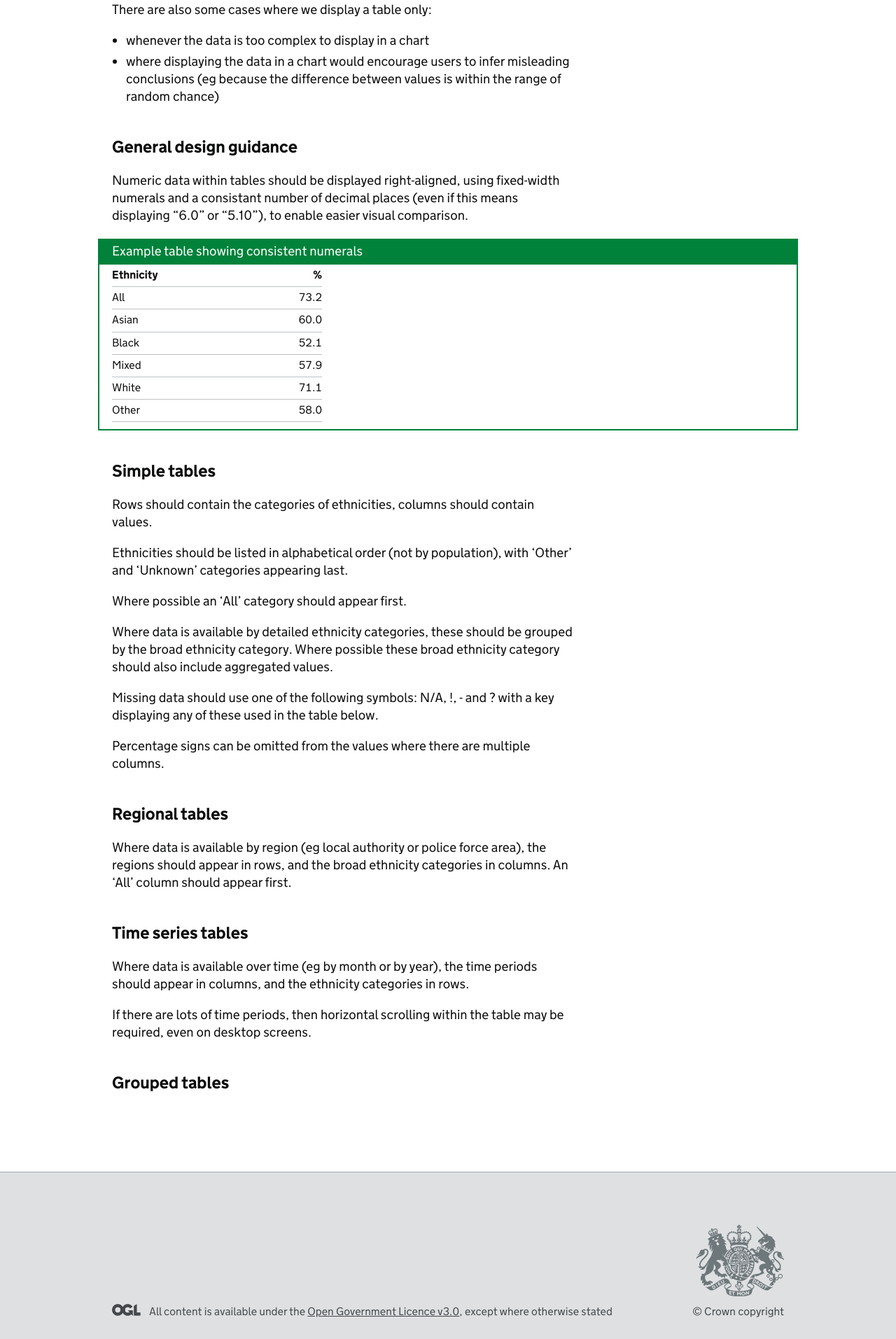
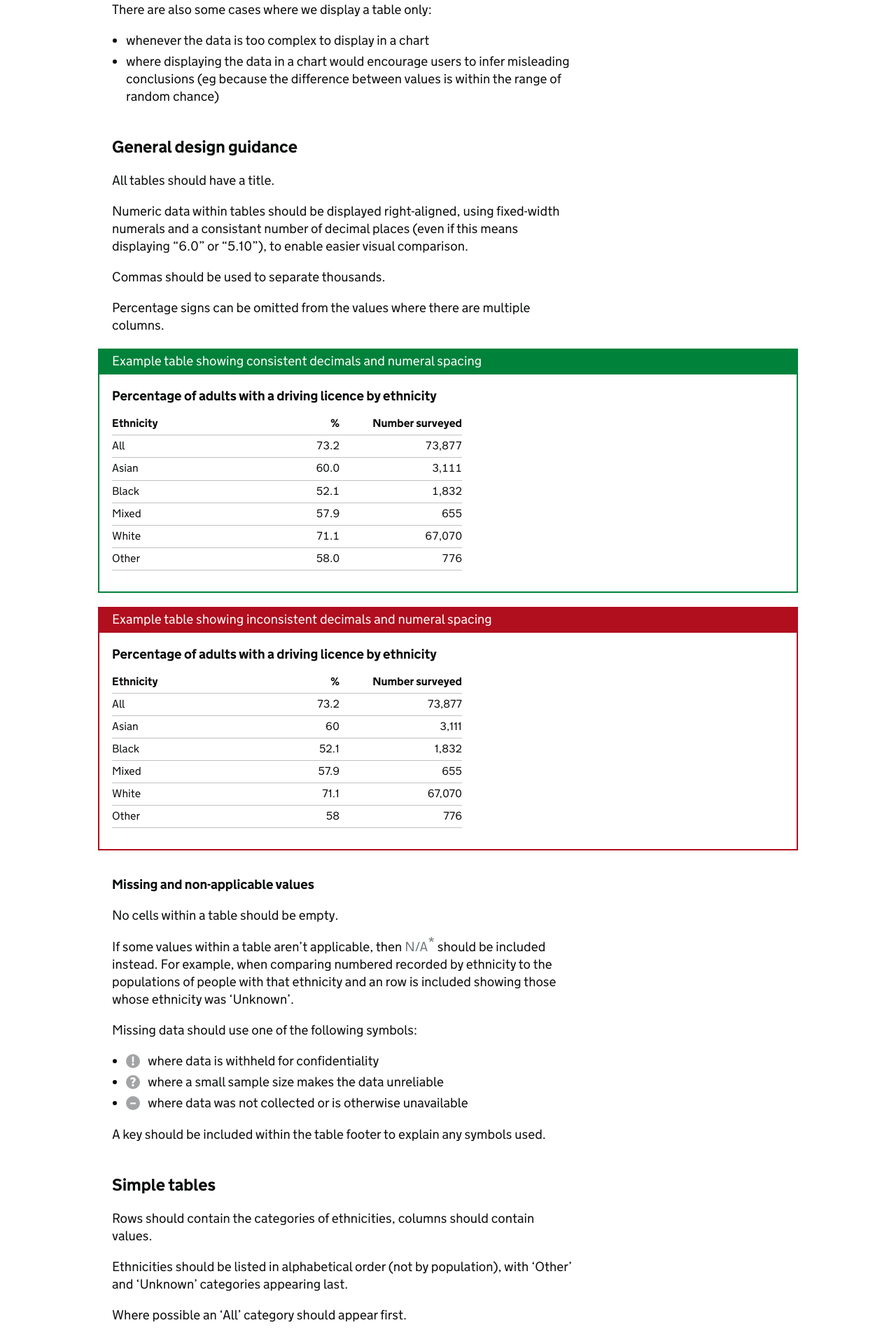
Before and after one commit to racedisparityaudit/style-guide, a Jekyll site: the page built from tables.md, in a window 1280 px wide. Shown: the part 488-2401 px from the top of the page at 70% size. Built offline with Jekyll 4.4.1, drawn with Linux system fonts in a browser that asks for light colours.

Commit message:
Include more table examples and missing data icons

```diff
--- a/_sass/_base.scss
+++ b/_sass/_base.scss
@@ -43,12 +43,8 @@ h2 {
 
 h3 {
   @include bold-19();
-  margin-top: em(10, 16);
+  margin-top: 2em;
   margin-bottom: em(5, 16);
-
-  @include media(tablet) {
-    margin-top: em(20, 19);
-  }
 }
 
 p {
@@ -128,7 +124,20 @@ figure .multiple-charts:after {
   font-size: 16px;
 }
 
-.missing-data:after {
+/* Used for showing N/A in tables */
+.not-applicable {
+  color: $grey-1;
+}
+
+/* Asterisk – positioned as inline-block with negative margin
+   so as to avoid increasing the row height. */
+.not-applicable sup {
+  display: inline-block;
+  margin-top: -6px;
+}
+
+/* These missing data icons are typically used in table cells. */
+.missing-data::after {
   background-color: #A2A4A6;
   color: white;
   display: inline-block;
@@ -139,9 +148,16 @@ figure .multiple-charts:after {
   width: 20px;
   height: 20px;
   border-radius: 10px;
-  margin-right: 10px;
 }
 
-.missing-data.sample-too-small:after {
-  content: '?';
+.missing-data.confidential::after {
+  content: '!'
 }
+
+.missing-data.sample-too-small::after {
+  content: '?'
+}
+
+.missing-data.not-collected::after {
+  content: '–'
+}
--- a/tables.md
+++ b/tables.md
@@ -19,31 +19,94 @@ There are also some cases where we display a table only:
 
 ## General design guidance
 
+All tables should have a title.
+
 Numeric data within tables should be displayed right-aligned, using fixed-width numerals and a consistant number of decimal places (even if this means displaying “6.0” or “5.10”), to enable easier visual comparison.
 
+Commas should be used to separate thousands.
+
+Percentage signs can be omitted from the values where there are multiple columns.
+
+
 <style>
-  .simple-table-good { border-collapse: collapse; font-size: 16px; min-width: 300px;  }
+  .simple-table-good { border-collapse: collapse; font-size: 16px; min-width: 500px; margin-top: 20px; margin-bottom: 20px;  }
   .simple-table-good td, th { border-bottom: 1px solid #bfc1c3; margin: 0; padding: 5px 0; }
+  .simple-table-good caption { text-align: left; font-weight: bold; margin-bottom: 10px; font-size: 19px; }
+  .simple-table-good th { text-align: left; }
+  .simple-table-good td { text-align: right; font-family: 'ntatabularnumbers', 'Helvetica', Arial, sans-serif; font-variant-numeric: tabular-nums; }
+  .simple-table-good thead th { font-weight: bold }
+  .simple-table-good thead th.data { text-align: right; }
 </style>
 <figure class="example good">
-  <figcaption>Example table showing consistent numerals</figcaption>
+  <figcaption>Example table showing consistent decimals and numeral spacing</figcaption>
   <table class="simple-table-good">
+    <caption>Percentage of adults with a driving licence by ethnicity</caption>
     <thead>
       <tr>
-        <th style="text-align: left; font-weight: bold;">Ethnicity</th>
-        <th style="text-align: right; font-weight: bold;">%</th>
+        <th width="40%">Ethnicity</th>
+        <th width="25%" class="data">%</th>
+        <th width="35%" class="data">Number surveyed</th>
       </tr>
     </thead>
     <tbody>
-      <tr><th style="text-align: left;">All</th>  <td style="text-align: right; font-family: 'ntatabularnumbers', 'Helvetica', Arial, sans-serif; font-variant-numeric: tabular-nums;">73.2</td></tr>
-      <tr><th style="text-align: left;">Asian</th><td style="text-align: right; font-family: 'ntatabularnumbers', 'Helvetica', Arial, sans-serif; font-variant-numeric: tabular-nums;">60.0</td></tr>
-      <tr><th style="text-align: left;">Black</th><td style="text-align: right; font-family: 'ntatabularnumbers', 'Helvetica', Arial, sans-serif; font-variant-numeric: tabular-nums;">52.1</td></tr>
-      <tr><th style="text-align: left;">Mixed</th><td style="text-align: right; font-family: 'ntatabularnumbers', 'Helvetica', Arial, sans-serif; font-variant-numeric: tabular-nums;">57.9</td></tr>
-      <tr><th style="text-align: left;">White</th><td style="text-align: right; font-family: 'ntatabularnumbers', 'Helvetica', Arial, sans-serif; font-variant-numeric: tabular-nums;">71.1</td></tr>
-      <tr><th style="text-align: left;">Other</th><td style="text-align: right; font-family: 'ntatabularnumbers', 'Helvetica', Arial, sans-serif; font-variant-numeric: tabular-nums;">58.0</td></tr>
+      <tr><th>All</th><td>73.2</td><td>73,877</td></tr>
+      <tr><th>Asian</th><td>60.0</td><td>3,111</td></tr>
+      <tr><th>Black</th><td>52.1</td><td>1,832</td></tr>
+      <tr><th>Mixed</th><td>57.9</td><td>655</td></tr>
+      <tr><th>White</th><td>71.1</td><td>67,070</td></tr>
+      <tr><th>Other</th><td>58.0</td><td>776</td></tr>
     </tbody>
   </table>
 </figure>
+
+<style>
+  .simple-table-bad { border-collapse: collapse; font-size: 16px; min-width: 500px; margin-top: 20px; margin-bottom: 20px;  }
+  .simple-table-bad td, th { border-bottom: 1px solid #bfc1c3; margin: 0; padding: 5px 0; }
+  .simple-table-bad caption { text-align: left; font-weight: bold; margin-bottom: 10px; font-size: 19px; }
+  .simple-table-bad th { text-align: left; }
+  .simple-table-bad td { text-align: right; }
+  .simple-table-bad thead th { font-weight: bold }
+  .simple-table-bad thead th.data { text-align: right; }
+</style>
+<figure class="example bad">
+  <figcaption>Example table showing inconsistent decimals and numeral spacing</figcaption>
+  <table class="simple-table-bad">
+    <caption>Percentage of adults with a driving licence by ethnicity</caption>
+    <thead>
+      <tr>
+        <th width="40%">Ethnicity</th>
+        <th width="25%" class="data">%</th>
+        <th width="35%" class="data">Number surveyed</th>
+      </tr>
+    </thead>
+    <tbody>
+      <tr><th>All</th><td>73.2</td><td>73,877</td></tr>
+      <tr><th>Asian</th><td>60</td><td>3,111</td></tr>
+      <tr><th>Black</th><td>52.1</td><td>1,832</td></tr>
+      <tr><th>Mixed</th><td>57.9</td><td>655</td></tr>
+      <tr><th>White</th><td>71.1</td><td>67,070</td></tr>
+      <tr><th>Other</th><td>58</td><td>776</td></tr>
+    </tbody>
+  </table>
+</figure>
+
+### Missing and non-applicable values
+
+No cells within a table should be empty.
+
+If some values within a table aren’t applicable, then <span class="not-applicable">N/A<sup>*</sup></span> should be included instead. For example, when comparing numbered recorded by ethnicity to the populations of people with that ethnicity and an row is included showing those whose ethnicity was 'Unknown'.
+
+
+Missing data should use one of the following symbols:
+
+<ul class="no-bullets spaced-out">
+  <li><span class="explanation"><span class="missing-data confidential"></span></span>&nbsp;&nbsp; where data is withheld for confidentiality</li>
+  <li><span class="explanation"><span class="missing-data sample-too-small"></span></span>&nbsp;&nbsp;  where a small sample size makes the data unreliable</li>
+  <li><span class="explanation"><span class="missing-data not-collected"></span></span>&nbsp;&nbsp; where data was not collected or is otherwise unavailable</li>
+</ul>
+
+
+A key should be included within the table footer to explain any symbols used.
 
 ## Simple tables
 
@@ -54,10 +117,6 @@ Ethnicities should be listed in alphabetical order (not by population), with 'Ot
 Where possible an 'All' category should appear first.
 
 Where data is available by detailed ethnicity categories, these should be grouped by the broad ethnicity category. Where possible these broad ethnicity category should also include aggregated values.
-
-Missing data should use one of the following symbols:  N/A, !, - and ? with a key displaying any of these used in the table below.
-
-Percentage signs can be omitted from the values where there are multiple columns.
 
 
 ## Regional tables
```
